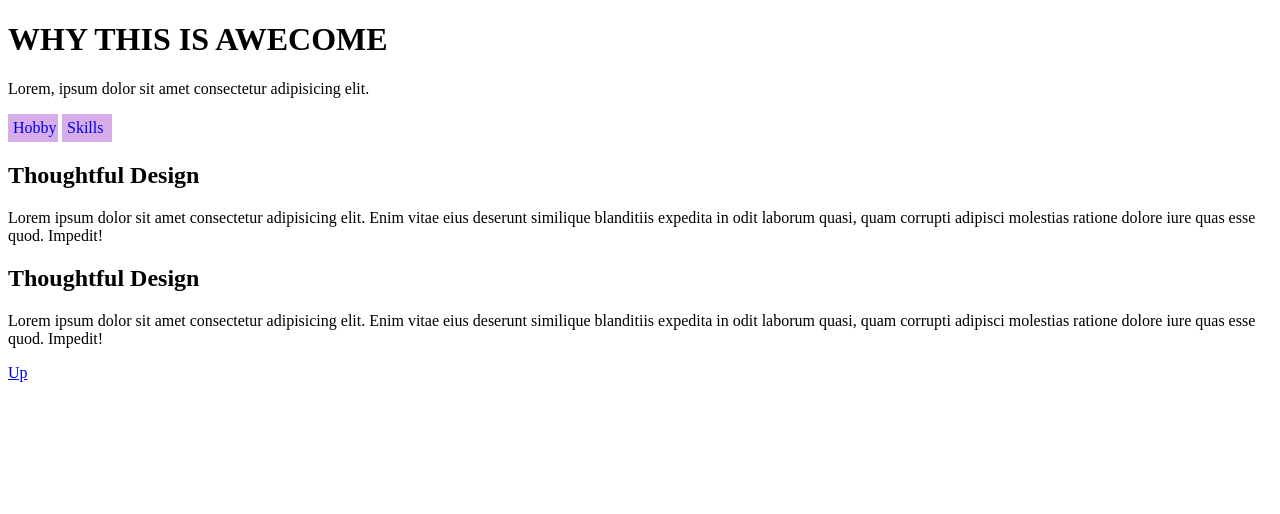
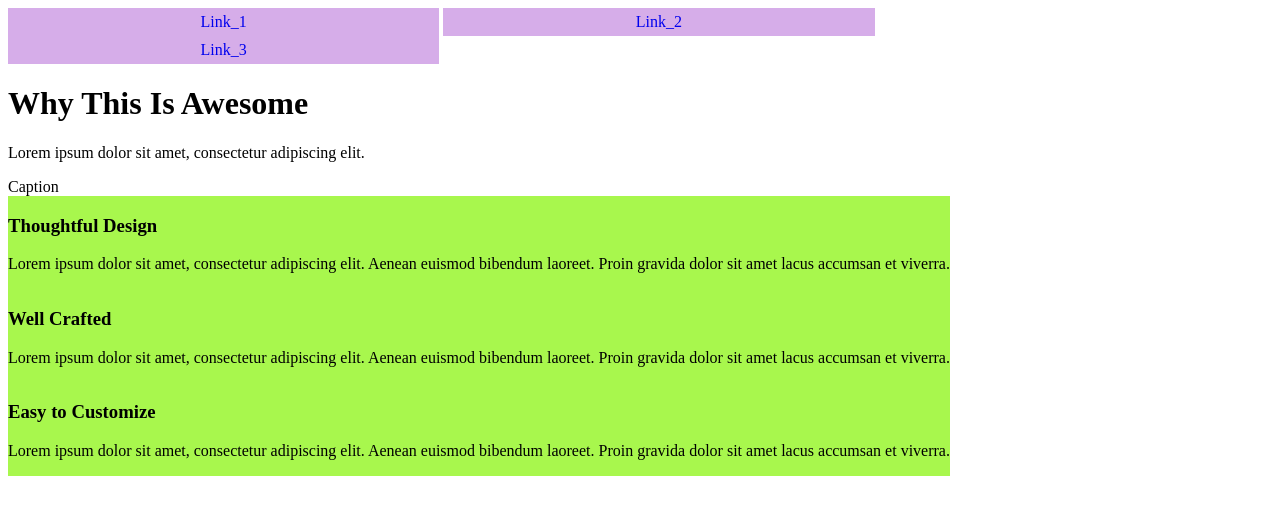
Before and after one commit to anders555/Lesson2, a plain HTML site: page index.html in a window 1280 px wide. Drawn offline with Linux system fonts and the light colour scheme.

Commit message:
Add files via upload

```diff
--- a/index.html
+++ b/index.html
@@ -8,26 +8,42 @@
     <link rel="stylesheet" href="./main1.css">
 </head>
 <body>
-    <header>
+    <nav>
+        <a class="nav-link" href="#">Link_1</a>
+        <a class="nav-link" href="#">Link_2</a>
+        <a class="nav-link" href="#">Link_3</a>
+      </nav>
+      <header class="header">
         <div class="header-content">
-        <h1>WHY THIS IS AWECOME</h1>
-        <p>Lorem, ipsum dolor sit amet consectetur adipisicing elit.</p>
+          <h1 class="title">Why This Is Awesome</h1>
+          <p class="subtitle">Lorem ipsum dolor sit amet, consectetur adipiscing elit.</p>
+          <span class="header-content-caption">Caption</span>
+        </div>
       </header>
       <main>
-        <nav class="navigation">
-            <a class="navilink" href="./page1.html"> Hobby</a>
-            <a class="navilink" href="./page2.html"> Skills</a>
-            <div class="page">
-                <h2>Thoughtful Design</h2>
-                <p>Lorem ipsum dolor sit amet consectetur adipisicing elit. Enim vitae eius deserunt similique blanditiis expedita in odit laborum quasi, quam corrupti adipisci molestias ratione dolore iure quas esse quod. Impedit!</p>
+        <div class="content-block">
+          <div></div>
+          <h3 class="content-block-title">Thoughtful Design</h3>
+          <p>
+            Lorem ipsum dolor sit amet, consectetur adipiscing
+            elit. Aenean euismod bibendum laoreet. Proin gravida dolor sit amet lacus accumsan et viverra.
+          </p>
         </div>
-
-            <div class="page">
-                <h2>Thoughtful Design</h2>
-                <p>Lorem ipsum dolor sit amet consectetur adipisicing elit. Enim vitae eius deserunt similique blanditiis expedita in odit laborum quasi, quam corrupti adipisci molestias ratione dolore iure quas esse quod. Impedit!</p>
+        <div class="content-block">
+          <div></div>
+          <h3 class="content-block-title">Well Crafted</h3>
+          <p>
+            Lorem ipsum dolor sit amet, consectetur adipiscing
+            elit. Aenean euismod bibendum laoreet. Proin gravida dolor sit amet lacus accumsan et viverra.
+          </p>
         </div>
-            <p><a href="#top">Up</a></p>
-        </nav>
+        <div class="content-block">
+          <div></div>
+          <h3 class="content-block-title">Easy to Customize</h3>
+          <p>
+            Lorem ipsum dolor sit amet, consectetur adipiscing
+            elit. Aenean euismod bibendum laoreet. Proin gravida dolor sit amet lacus accumsan et viverra.
+          </p>
         </div>
       </main>
 </body>
--- a/main1.css
+++ b/main1.css
@@ -1,11 +1,33 @@
 
-.navilink {
+.nav-link {
     background: rgb(214, 173, 233);
-    width: 40px;
+    width: 33.33%;
     padding: 5px;
     border: 0;
     display: inline-block;
     text-decoration: none;
+    /* box-sizing: border-box; */
+    margin: 20px,0;
+    text-align: center;
+    font-size: 16px;
+}
+.nav {
+    font-size: 0;
+    text-align: center;
+    overflow: auto;
+    width: 100%;
+    padding: 20px;
+    background-color: black;
+}
+.content-block{
+    background: rgb(168, 247, 77);
+    border: 0;
+    display: inline-block;
+    float: left;
+    text-decoration: none;
+    /* box-sizing: border-box; */
+    margin: 20px,0;
+    font-size: 16px;
 }
 /* .page {
     background:lightgreen;
```
Lines whose indentation alone changed are shown as unchanged.
